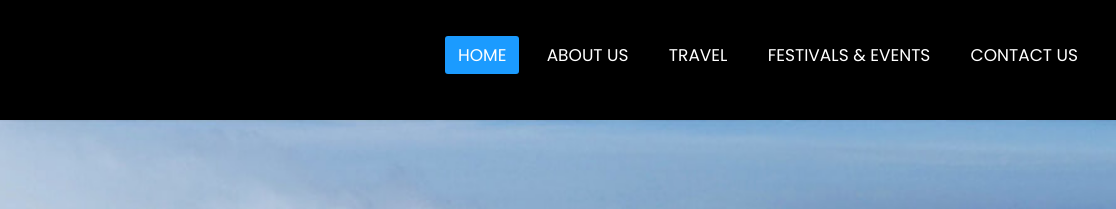
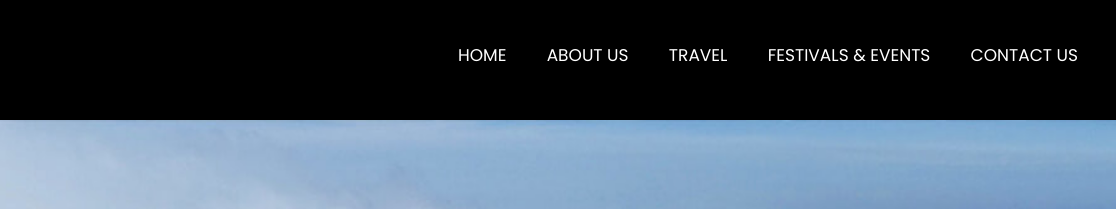
Before and after one commit to aaatishashrestha/AatishaShrestha.github.io, a plain HTML site: page index.html in a window 1280 px wide. Shown: the top 209 px of the page, 164-1280 px from the left. Drawn offline with nearby package versions, Linux system fonts and the light colour scheme.

Commit message:
Update style.css

```diff
--- a/style.css
+++ b/style.css
@@ -48,7 +48,7 @@ nav ul li a {
   border-radius: 3px;
 }
 
-a.active,
+
 a:hover {
   background: #1b9bff;
   transition: .5s;
```
